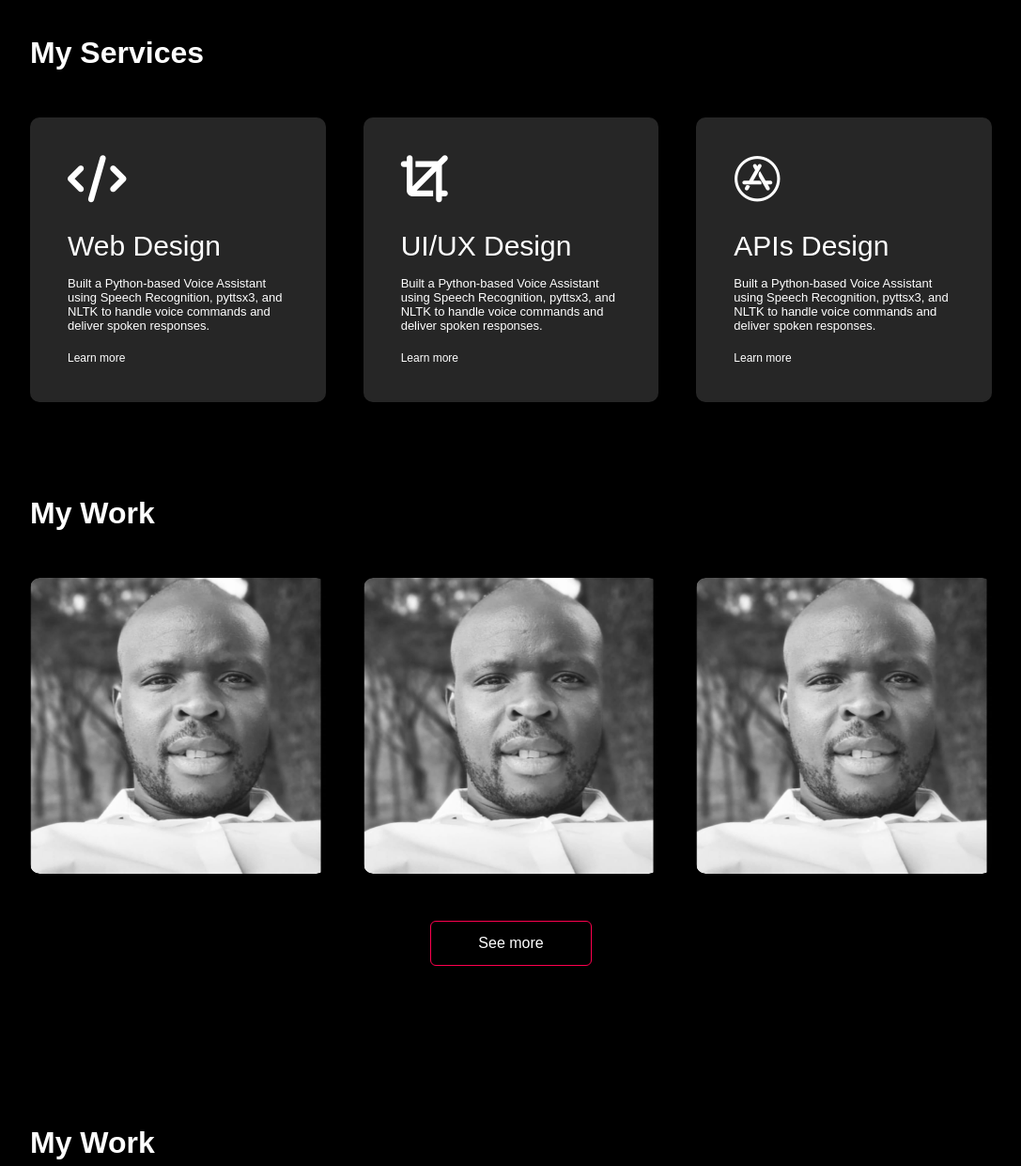
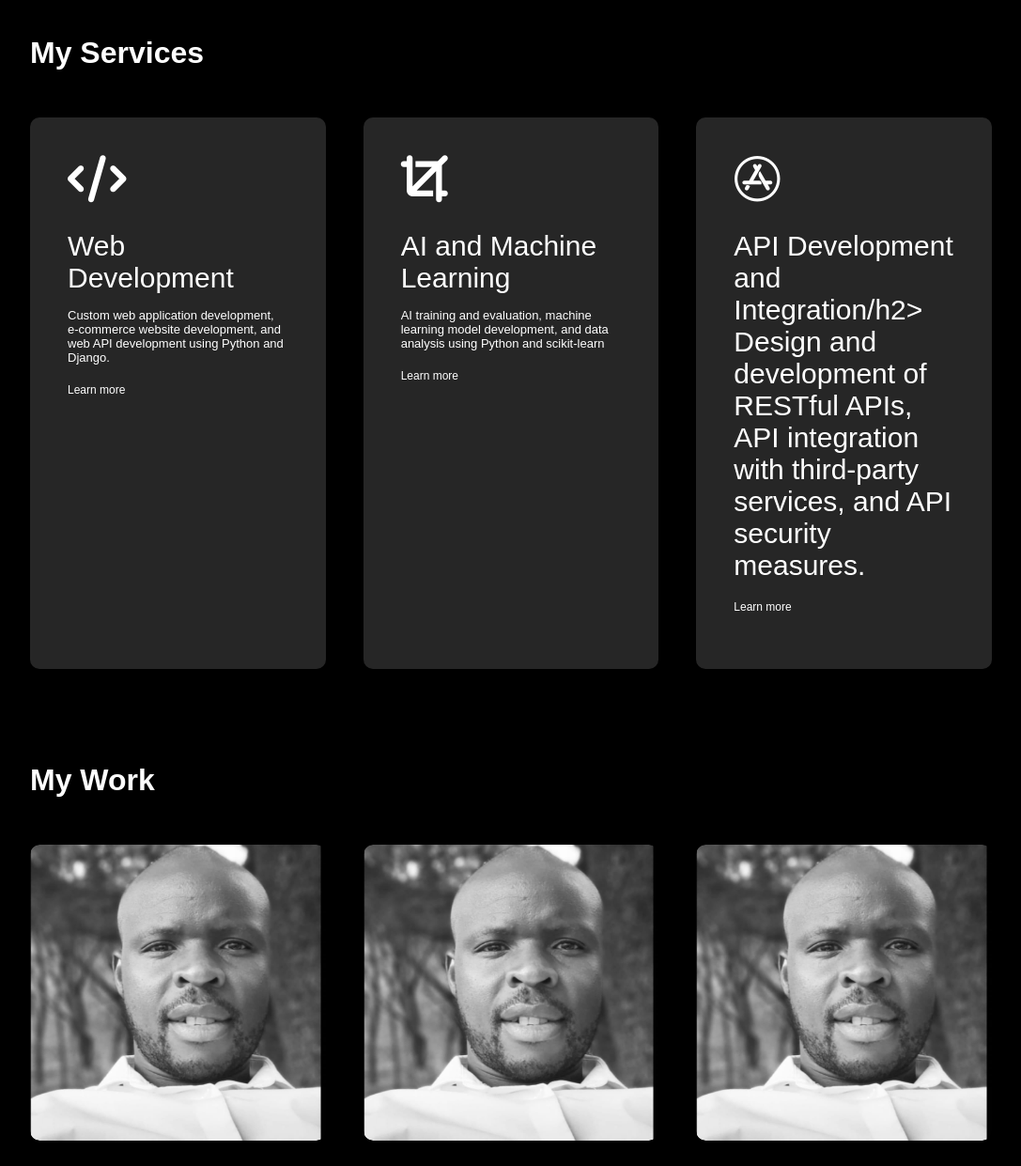
Before and after one commit to pasej5/devmat_tech, a Django app: page /portfolio/ in a window 1280 px wide. Shown: the part 1344-2585 px from the top of the page at 94% size, without its empty margins (96-1183 px from the left). Run offline with Django 3.2, Linux system fonts and the light colour scheme; some libraries are stand-ins or nearby versions.

Commit message:
coulor change

```diff
--- a/portfolio/static/portfolio/css/style.css
+++ b/portfolio/static/portfolio/css/style.css
@@ -51,7 +51,7 @@ nav ul li a::after {
   content: '';
   width: 0%;
   height: 3px;
-  background: rgb(129, 1, 1);
+  background: rgb(150, 3, 3);
   position: absolute;
   left: 0;
   bottom: -6px;
@@ -69,7 +69,7 @@ nav ul li a:hover::after {
   margin-top: 20px;
 }
 .header-text h1 span {
-  color: rgb(129, 1, 1);
+  color: rgb(135, 4, 4);
 }
 
 /* --------------------About section-------------------*/
--- a/portfolio/templates/portfolio/index.html
+++ b/portfolio/templates/portfolio/index.html
@@ -109,19 +109,19 @@
         <div class= services-list>
           <div>
             <i class="fa-solid fa-code"></i>
-            <h2>Web Design</h2>
-            <p>Built a Python-based Voice Assistant using Speech Recognition, pyttsx3, and NLTK to handle voice commands and deliver spoken responses.</p>
+            <h2>Web Development</h2>
+            <p>Custom web application development, e-commerce website development, and web API development using Python and Django.</p>
             <a href="#">Learn more</a>
           </div>
            <div>
             <i class="fa-solid fa-crop"></i>
-            <h2>UI/UX Design</h2>
-            <p>Built a Python-based Voice Assistant using Speech Recognition, pyttsx3, and NLTK to handle voice commands and deliver spoken responses.</p>
+            <h2>AI and Machine Learning</h2>
+            <p>AI training and evaluation, machine learning model development, and data analysis using Python and scikit-learn</p>
             <a href="#">Learn more</a>
           </div> <div>
             <i class="fa-brands fa-app-store"></i>
-            <h2>APIs Design</h2>
-            <p>Built a Python-based Voice Assistant using Speech Recognition, pyttsx3, and NLTK to handle voice commands and deliver spoken responses.</p>
+            <h2>API Development and Integration/h2>
+            <p>Design and development of RESTful APIs, API integration with third-party services, and API security measures.</p>
             <a href="#">Learn more</a>
           </div>
         </div>
```
